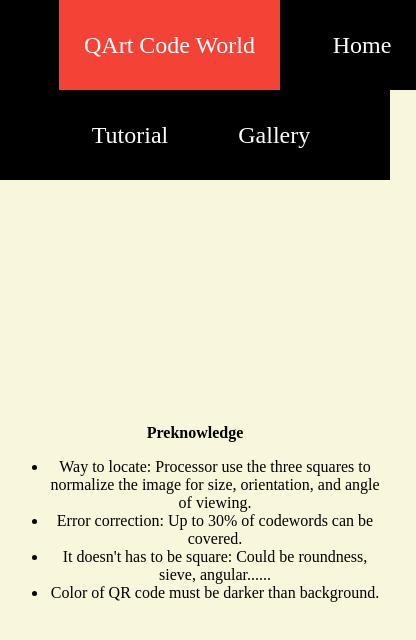
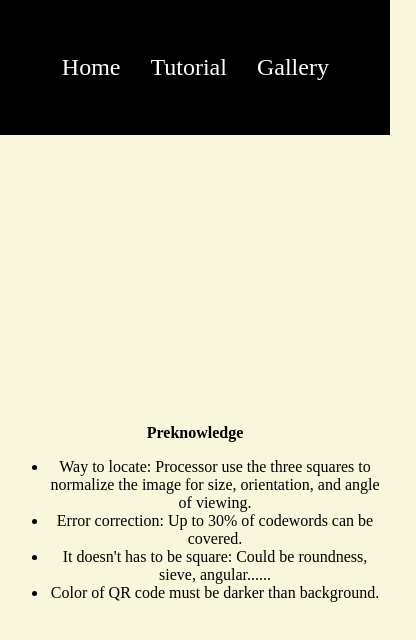
Before and after one commit to MengMW/MengMW.github.io, a plain HTML site: page index.html in a window 390 px wide. Shown: the whole page, 416 px wide, since content can reach past the window. Drawn offline with Linux system fonts and the light colour scheme.

Commit message:
nav自适应v3

```diff
--- a/style.css
+++ b/style.css
@@ -126,16 +126,24 @@ html{
 }
 
 @media screen and  (max-width: 900px){
+    /*.navTitle{*/
+        /*height: 135px;*/
+        /*line-height: 135px;*/
+        /*font-size: 24px;*/
+        /*left: 0;*/
+        /*margin: 0;*/
+    /*}*/
+    .navTitle {
+        display: none;
+    }
     .navLink{
-        height: 90px;
-        line-height: 90px;
+        height: 135px;
+        line-height: 135px;
         font-size: 24px;
+        margin: 0 5px;
+        padding: 0 10px;
     }
-    .navTitle{
-        height: 90px;
-        line-height: 90px;
-        font-size: 24px;
-    }
+
     .grid{
         top: 200px;
     }
```
